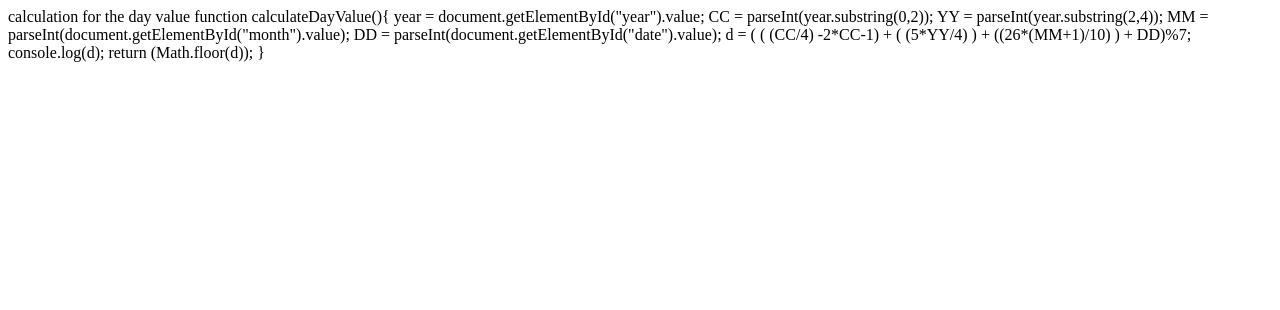
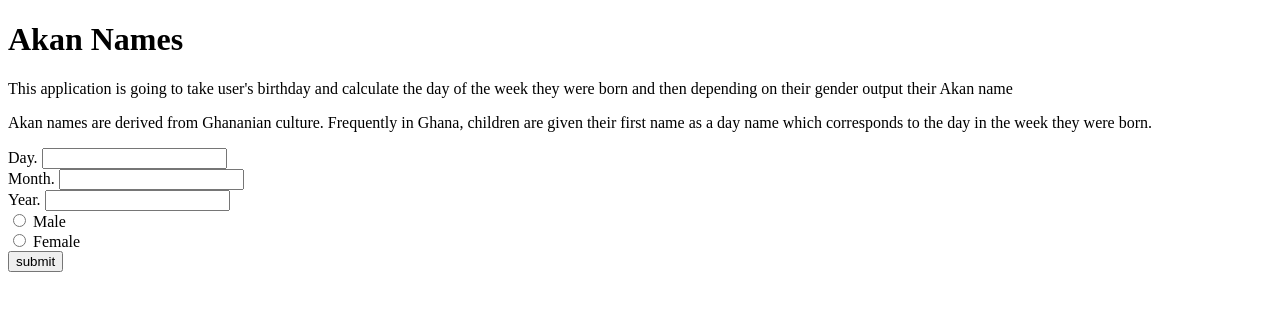
Before and after one commit to andiwoedwin/Week-2-project, a plain HTML site: page index.html in a window 1280 px wide. Drawn offline with Linux system fonts and the light colour scheme.

Commit message:
add form

```diff
--- a/index.html
+++ b/index.html
@@ -3,23 +3,30 @@
 <head>
     <meta charset="UTF-8">
     <meta name="viewport" content="width=device-width, initial-scale=1.0">
-    <title>Documents</title>
+    <title>Week two project</title>
 </head>
 <body>
+    <h1>Akan Names</h1>
+    <p>This application is going to take user's birthday and calculate the day of the week they were born and then depending on their gender output their Akan name</p>
+    <p>Akan names are derived from Ghananian culture. Frequently in Ghana, children are given their first name as a day name which corresponds to the day in the week they were born.</p>
 
+    <form>
+      <div class="forms">
+        <label for="Day">Day.</label>
+        <input type="text" class="myform" id="DD">
+      </div>
+      <div class="forms">
+        <label for="Month">Month.</label>
+        <input type="text" class="myform" id="MM">
+      </div>
+      <div class="forms">
+        <label for="Year">Year.</label>
+        <input type="text" class="myform" id="YY">
+
+      </div>
+      <input type="radio" id="gender" value="male"> Male<br>
+      <input type="radio" id="gender" value="female"> Female<br>
+      <button type="submit" class="click" onclick="mygender()">submit</button>
+    </form>
 </body>
 </html>
-
-
-
-calculation for the day value
-function calculateDayValue(){
-    year = document.getElementById("year").value;
-    CC = parseInt(year.substring(0,2));
-    YY = parseInt(year.substring(2,4));
-    MM = parseInt(document.getElementById("month").value);
-    DD = parseInt(document.getElementById("date").value);
-    d = ( ( (CC/4) -2*CC-1) + ( (5*YY/4) ) + ((26*(MM+1)/10) ) + DD)%7;
-    console.log(d);
-    return (Math.floor(d));
-  }
```
Also changed, not shown: css/styles.css (+23 -0 lines).
